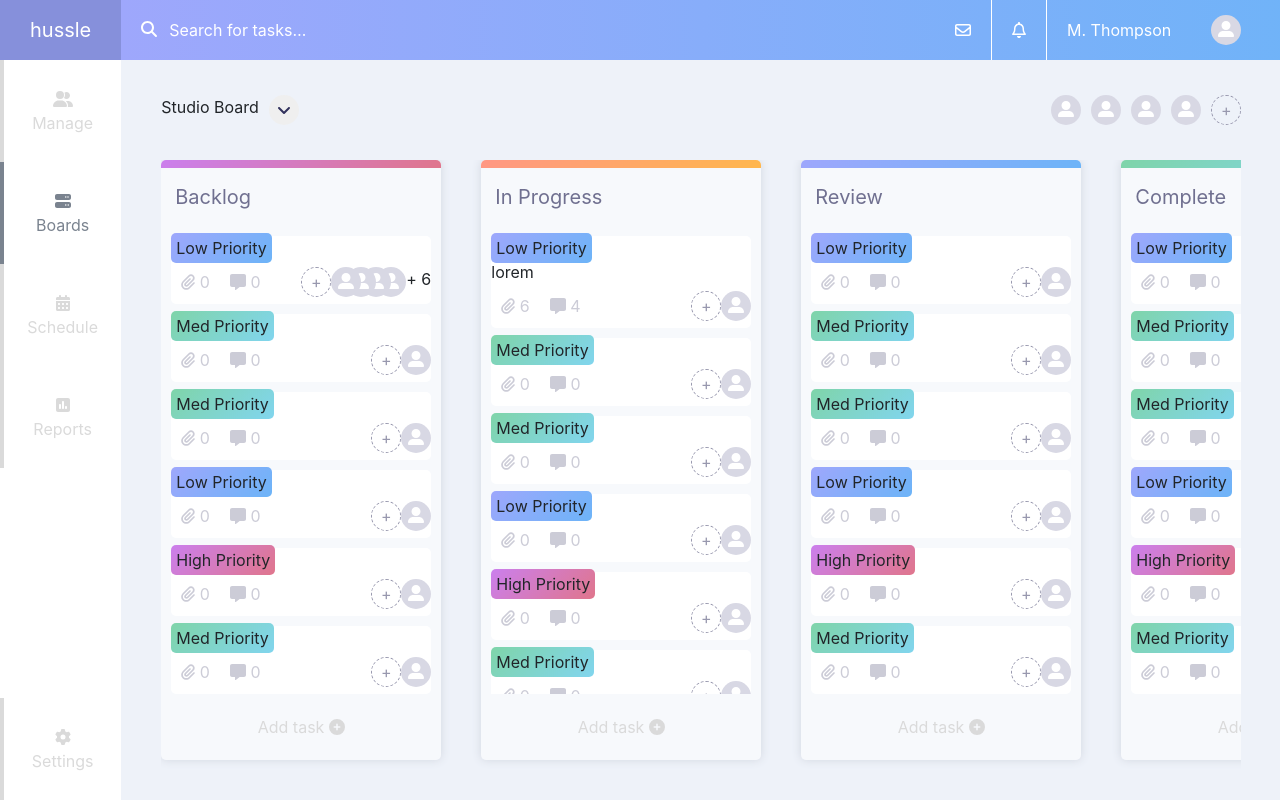
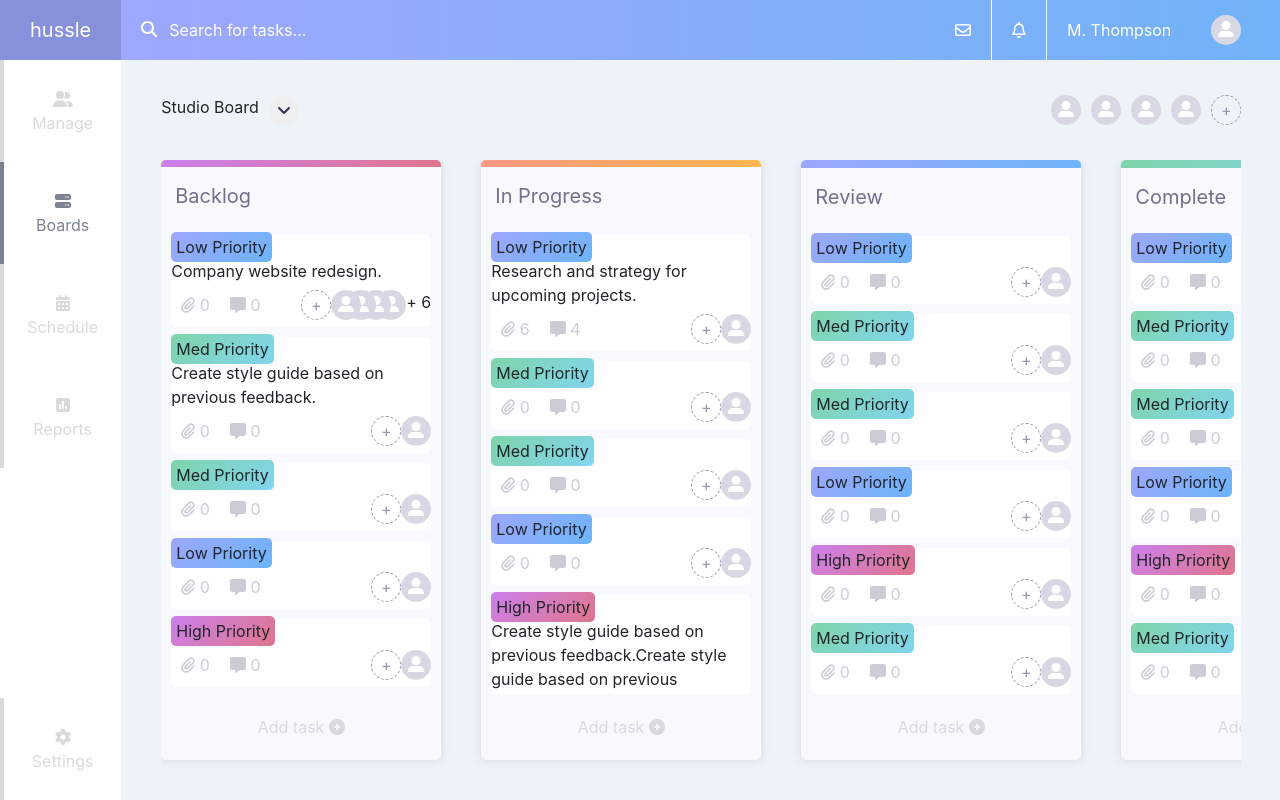
Before and after one commit to skorovDev/test_admin_page_vue2, a Vue app: page / in a window 1280 px wide. Built offline with nearby package versions, Linux system fonts and the light colour scheme.

Commit message:
card add

```diff
--- a/src/components/Card.vue
+++ b/src/components/Card.vue
@@ -97,11 +97,7 @@ export default {
     }
   }
 
-  .users {
-  }
-
   .user {
-    //margin-top: 10px;
     color: #ffffff;
     text-align: center;
     padding-top: 2px;
@@ -120,8 +116,6 @@ export default {
   }
 
   .plus {
-    //margin-top: 10px;
-    //margin-right: 30px;
     color: #9898ae;
     display: flex;
     line-height: 16px;
--- a/src/data/boards.json
+++ b/src/data/boards.json
@@ -4,7 +4,7 @@
     "status": 1,
     "cards": [
       {
-        "text": "",
+        "text": "Company website redesign.",
         "users": [
           {},
           {},
@@ -22,7 +22,7 @@
         "priority": 1
       },
       {
-        "text": "",
+        "text": "Create style guide based on previous feedback.",
         "users": [
           {}
         ],
@@ -67,7 +67,7 @@
         "priority": 2
       },
       {
-        "text": "",
+        "text": "Create style guide based on previous feedback.",
         "users": [
           {}
         ],
@@ -82,7 +82,7 @@
     "status": 2,
     "cards": [
       {
-        "text": "lorem ",
+        "text": "Research and strategy for upcoming projects. ",
         "users": [
           {}
         ],
@@ -118,7 +118,7 @@
         "priority": 1
       },
       {
-        "text": "",
+        "text": "Create style guide based on previous feedback.Create style guide based on previous feedback.",
         "users": [
           {}
         ],
```
